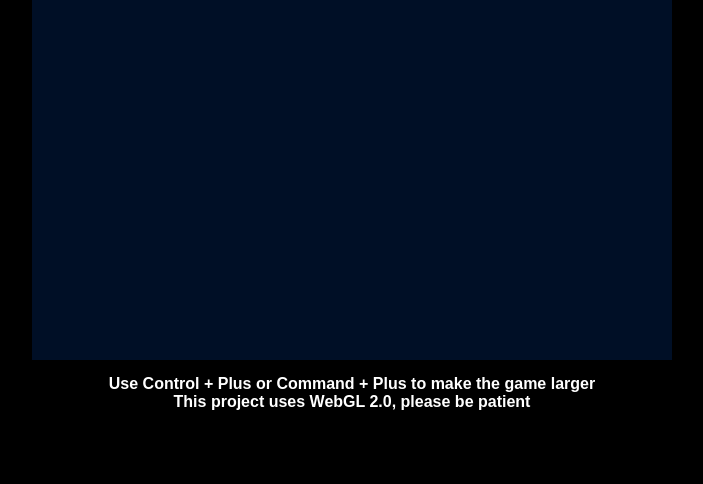
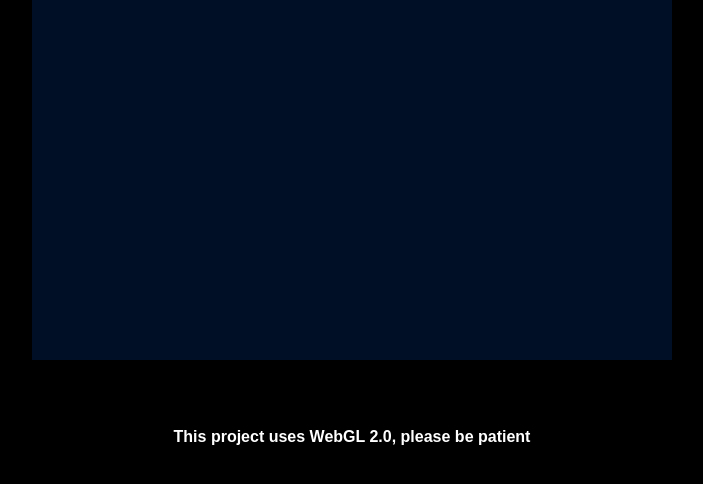
Before and after one commit to s023322/Cosmic-Velocity, a plain HTML site: page index.html in a window 1280 px wide. Shown: the whole page, without its empty margins (288-991 px from the left). Drawn offline with Linux system fonts and the light colour scheme; no server answers.

Commit message:
Update index.html

```diff
--- a/index.html
+++ b/index.html
@@ -38,6 +38,6 @@
         // devicePixelRatio: 1, // Uncomment this to override low DPI rendering on high DPI displays.
       });
     </script>
-    <h1 style="color: white; font-family: Arial, sans-serif; font-size: 16px;">Use Control + Plus or Command + Plus to make the game larger <br> This project uses WebGL 2.0, please be patient</h1>
+    <h1 style="margin-top: 64px; color: white; font-family: Arial, sans-serif; font-size: 16px;">This project uses WebGL 2.0, please be patient</h1>
   </body>
 </html>
```
